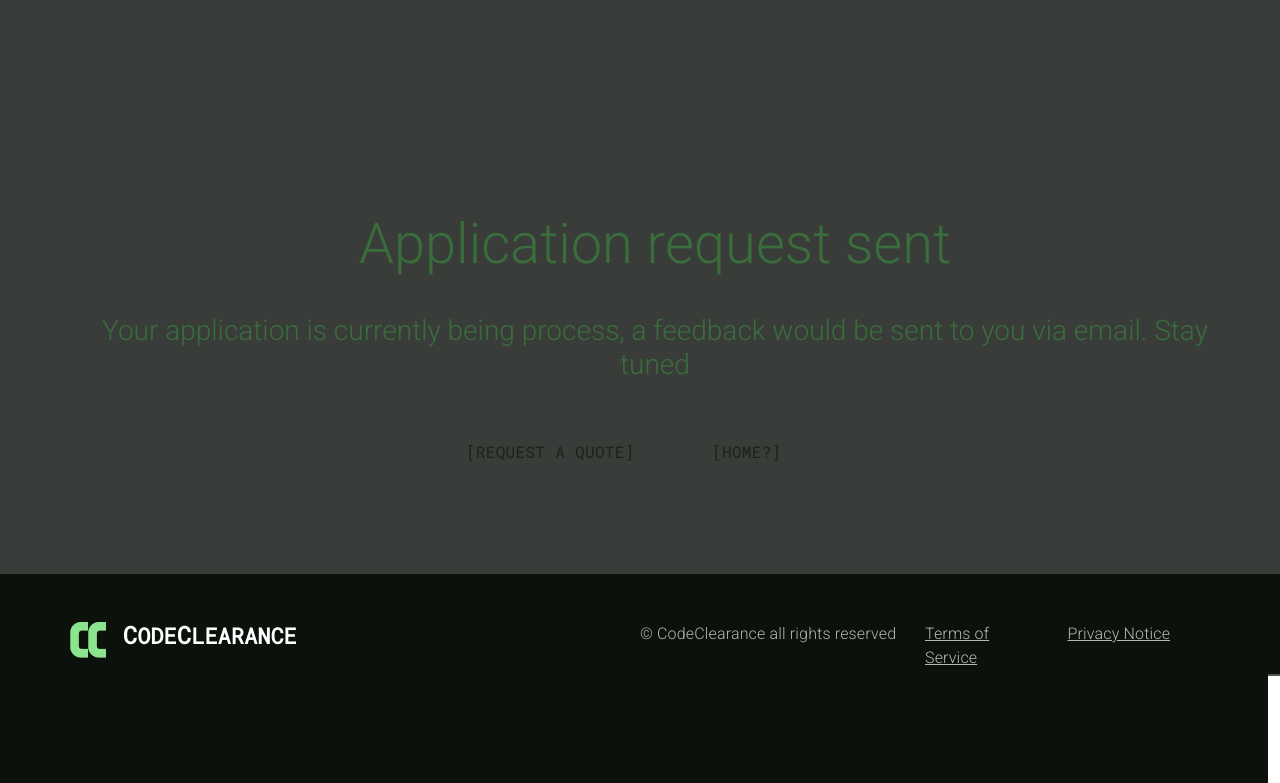
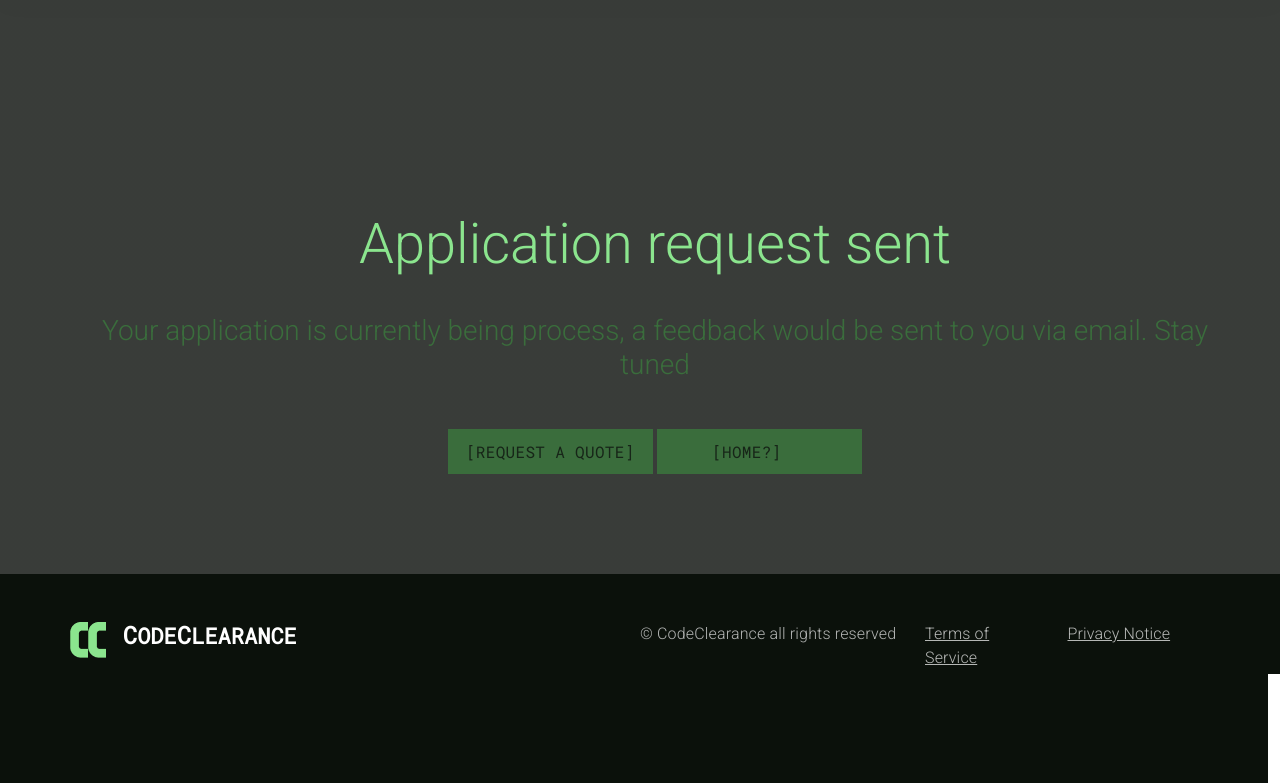
Before and after one commit to Ben07-77/codeclearance.app, a website: page success.html in a window 1280 px wide. In both pictures the pointer is over the element "Application request sent". Shown: the part 86-869 px from the top of the page. Drawn offline with Linux system fonts and the light colour scheme.

Commit message:
Update success.css

```diff
--- a/public/success.css
+++ b/public/success.css
@@ -85,8 +85,16 @@ section.greenNight{
     display: flex;
     flex-direction: column;
     justify-content: center;
-    padding-bottom: 80px;
-    border-bottom: 2px solid rgba(255, 255, 255, 0.123) ;
     color: black;
 
 }
+.head:hover{
+    color: #8BE58E;
+    transition: 0.2s;
+}
+.head2:hover{
+    background: #8BE58E;
+}
+.head2{
+    background: #3a6d3c;
+}
```
